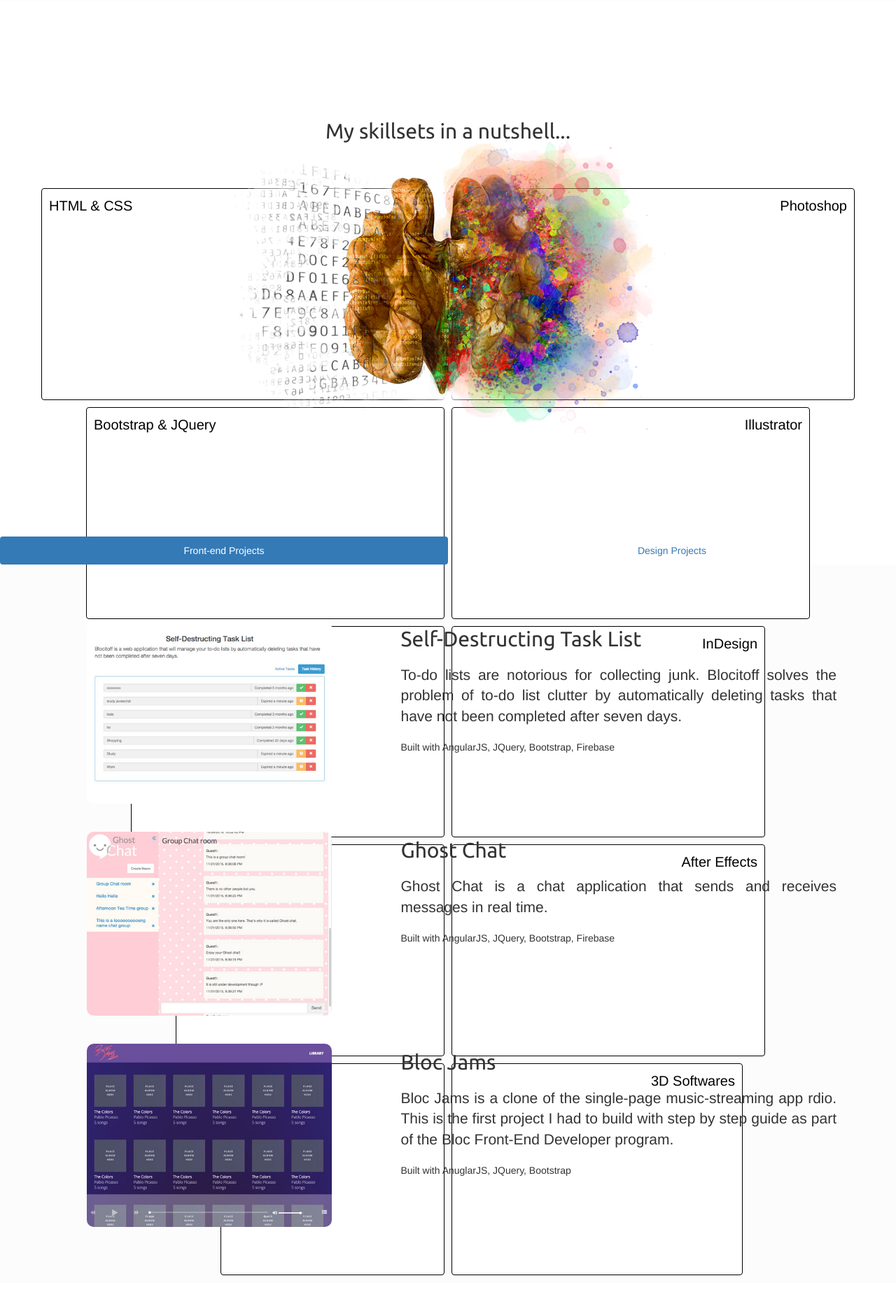
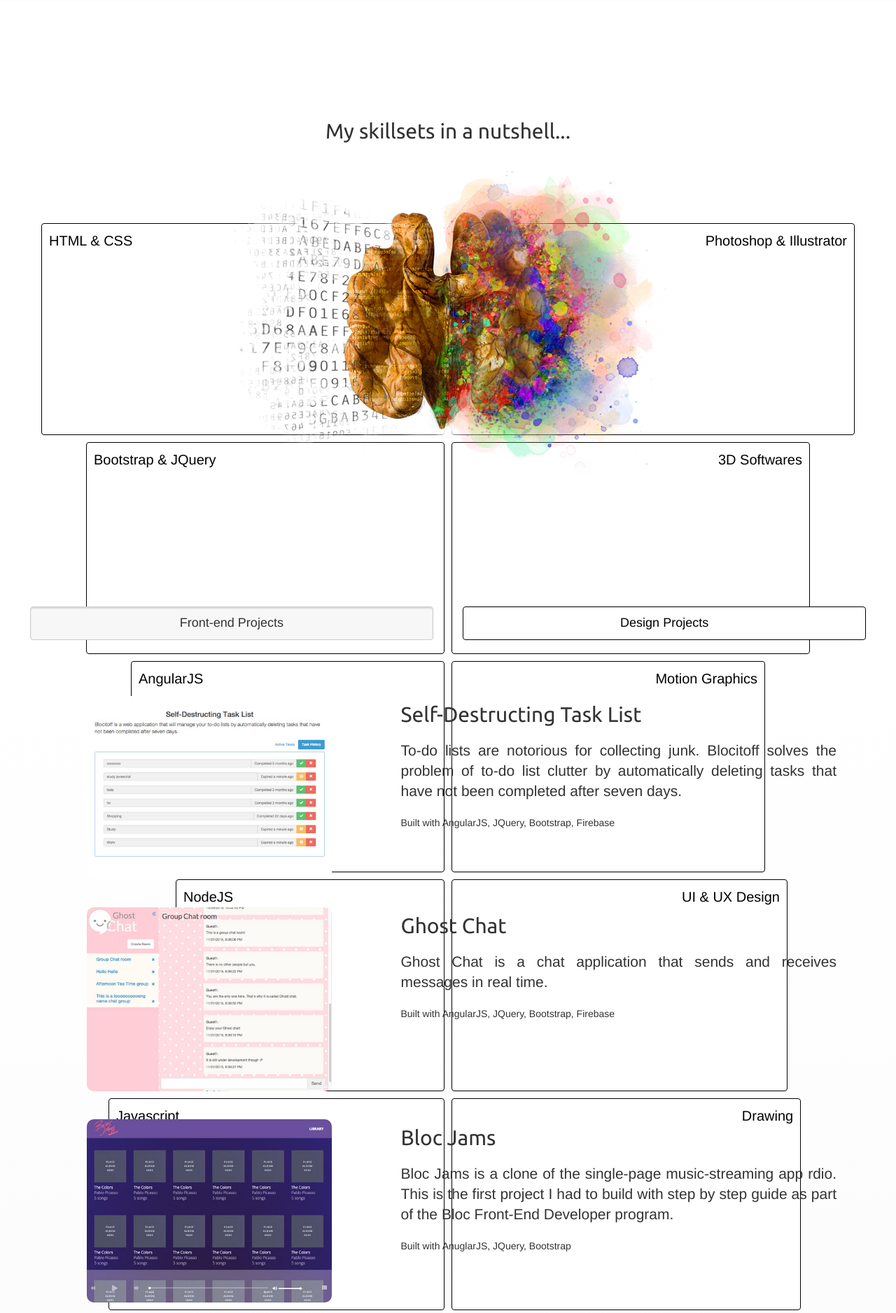
Before and after one commit to oneway101/onewayfirst.com, a PHP site: page / in a window 1280 px wide. Shown: the part 478-2355 px from the top of the page at 70% size. Run offline with PHP 8.4, Linux system fonts and the light colour scheme; data that the repository does not hold is empty; some libraries are stand-ins or nearby versions.

Commit message:
portfolio buttons

```diff
--- a/assets/css/custom.css
+++ b/assets/css/custom.css
@@ -19,13 +19,28 @@ a:hover {
 h1, h2, h3 {
   font-family: 'Ubuntu', sans-serif; }
 
+button:focus {
+  outline: none !important; }
+
 .lead {
   padding-top: 10px; }
 
 .bg-color {
-  background-color: #FCFCFC; }
+  background: #fcfcfc;
+  /* For browsers that do not support gradients */
+  background: -webkit-linear-gradient(top, rgba(253, 253, 253, 0), #fcfcfc);
+  /*Safari 5.1-6*/
+  background: -o-linear-gradient(bottom, rgba(253, 253, 253, 0), #fcfcfc);
+  /*Opera 11.1-12*/
+  background: -moz-linear-gradient(bottom, rgba(253, 253, 253, 0), #fcfcfc);
+  /*Fx 3.6-15*/
+  background: linear-gradient(to bottom, rgba(253, 253, 253, 0), #fcfcfc);
+  /*Standard*/ }
 
 /*navigation bar*/
+.navbar-default {
+  background-color: #fcfcfc; }
+
 /*bio*/
 .profile-photo {
   margin: 25px;
@@ -52,7 +67,7 @@ h1, h2, h3 {
 .skills-wrapper {
   display: flex;
   justify-content: center;
-  padding: 50px 0; }
+  padding: 100px 0; }
 
 .walnut {
   position: absolute;
@@ -86,6 +101,27 @@ h1, h2, h3 {
   .bar span {
     font-size: 20px;
     color: black; }
+
+/*porfolio buttons*/
+.portfolio-btn {
+  text-align: center; }
+
+.btn-default {
+  color: black;
+  padding: 10px;
+  border: 1px solid black;
+  width: 45%;
+  margin: 0 1.5%;
+  font-size: 18px; }
+  .btn-default:hover, .btn-default:focus {
+    background-color: #f7f7f7;
+    border-color: #cccccc; }
+
+.btn-default.active, .btn-default:hover {
+  background-color: #f7f7f7;
+  border-color: #cccccc;
+  -webkit-box-shadow: inset 0 2px 2px rgba(0, 0, 0, 0.125);
+  box-shadow: inset 0 2px 2px rgba(0, 0, 0, 0.125); }
 
 /*Front-end Portfolio*/
 .web-projects-wrapper {
@@ -157,6 +193,9 @@ h1, h2, h3 {
   display: none; }
 
 /*contact form*/
+#contact {
+  padding: 100px 0; }
+
 .form-wrapper {
   width: 60%; }
 
--- a/assets/css/custom.scss
+++ b/assets/css/custom.scss
@@ -4,8 +4,11 @@ $sm: 768px;
 $md: 992px;
 $lg: 1200px;
 
-$bg-color: #FCFCFC;
-$hover-color: #FCFCFC;
+$bg-color: #fcfcfc;
+$btn-bg-active: #f7f7f7;
+$btn-border-active: #cccccc;
+$button-font-size: 18px;
+
 header {
 	height: 50px;
 }
@@ -27,16 +30,25 @@ a:hover {
 h1,h2,h3 {
 	font-family: 'Ubuntu', sans-serif;
 }
+button:focus{
+	outline: none !important;
+}
 .lead {
 	padding-top: 10px;
 	//margin-bottom: 10px;
 }
 .bg-color{
-	background-color: $bg-color;
+	background: $bg-color; /* For browsers that do not support gradients */
+  background: -webkit-linear-gradient(top,rgba(253,253,253,0),$bg-color); /*Safari 5.1-6*/
+  background: -o-linear-gradient(bottom,rgba(253,253,253,0),$bg-color); /*Opera 11.1-12*/
+  background: -moz-linear-gradient(bottom,rgba(253,253,253,0),$bg-color); /*Fx 3.6-15*/
+  background: linear-gradient(to bottom,rgba(253,253,253,0),$bg-color); /*Standard*/
 }
 
 /*navigation bar*/
-
+.navbar-default {
+    background-color: $bg-color;
+}
 /*bio*/
 .bio-wrapper{
 	//background-color: $bg-color;
@@ -69,7 +81,7 @@ h1,h2,h3 {
 .skills-wrapper{
 	display: flex;
 	justify-content: center;
-  padding: 50px 0;
+  padding: 100px 0;
 }
 .walnut{
   position: absolute;
@@ -107,6 +119,28 @@ h1,h2,h3 {
 
 }
 
+/*porfolio buttons*/
+.portfolio-btn{
+	text-align: center;
+}
+.btn-default{
+	color: black;
+	padding: 10px;
+	border: 1px solid black;
+	width: 45%;
+	margin: 0 1.5%;
+	font-size: $button-font-size;
+	&:hover,&:focus{
+		background-color: $btn-bg-active;
+    border-color: $btn-border-active;
+	}
+}
+.btn-default.active, .btn-default:hover{
+	background-color: $btn-bg-active;
+  border-color: $btn-border-active;
+  -webkit-box-shadow: inset 0 2px 2px rgba(0,0,0,.125);
+  box-shadow: inset 0 2px 2px rgba(0,0,0,.125);
+}
 /*Front-end Portfolio*/
 .web-projects-wrapper{
 	padding: 50px 0;
@@ -184,6 +218,9 @@ h1,h2,h3 {
 }
 
 /*contact form*/
+#contact {
+	padding: 100px 0;
+}
 .form-wrapper{
 	width: 60%;
 }
--- a/assets/scripts/main.js
+++ b/assets/scripts/main.js
@@ -1,11 +1,17 @@
+$(document).ready(function(){
+
 $('#webdev-tab').click(function(){
 	$('.web-projects-wrapper').show();
 	$('.design-projects-wrapper').hide();
+  $('#webdev-tab').addClass('active');
+  $('#design-tab').removeClass('active');
 });
 
 $('#design-tab').click(function(){
 	$('.web-projects-wrapper').hide();
 	$('.design-projects-wrapper').show();
+  $('#design-tab').addClass('active');
+  $('#webdev-tab').removeClass('active');
 });
 
 $('#internships').click(function () {
@@ -35,3 +41,4 @@ $("#resume").on('click', function(event) {
     window.location.hash = hash;
   });
 });*/
+});
--- a/index.php
+++ b/index.php
@@ -78,27 +78,27 @@
 		<div class="left-brain">
 			<div class="bar" style="width:90%"><span>HTML & CSS</span></div>
 			<div class="bar" style="width:80%"><span>Bootstrap & JQuery</span></div>
-			<div class="bar" style="width:70%"><span>Javascript</span></div>
-			<div class="bar" style="width:60%"><span>AngularJS</span></div>
-			<div class="bar" style="width:50%"><span>NodeJS</span></div>
+			<div class="bar" style="width:70%"><span>AngularJS</span></div>
+			<div class="bar" style="width:60%"><span>NodeJS</span></div>
+			<div class="bar" style="width:75%"><span>Javascript</span></div>
 		</div>
 		<div class="walnut">
 			<img src="assets/img/walnut-brain.png">
 		</div>
 		<div class="right-brain">
-			<div class="bar" style="width:90%"><span>Photoshop</span></div>
-			<div class="bar" style="width:80%"><span>Illustrator</span></div>
-			<div class="bar" style="width:70%"><span>InDesign</span></div>
-			<div class="bar" style="width:70%"><span>After Effects</span></div>
-			<div class="bar" style="width:65%"><span>3D Softwares</span></div>
+			<div class="bar" style="width:90%"><span>Photoshop & Illustrator</span></div>
+			<div class="bar" style="width:80%"><span>3D Softwares</span></div>
+			<div class="bar" style="width:70%"><span>Motion Graphics</span></div>
+			<div class="bar" style="width:75%"><span>UI & UX Design</span></div>
+			<div class="bar" style="width:78%"><span>Drawing</span></div>
 		</div>
 	</div>
 </section>
 <!-- PORTFOLIO -->
-<ul class="nav nav-pills nav-justified">
-	<li role="presentation" class="active" id="webdev-tab"><a href="#code" data-toggle="tab">Front-end Projects</a></li>
-	<li role="presentation" id="design-tab" data-toggle="tab"><a href="#design">Design Projects</a></li>
-</ul>
+<div class="portfolio-btn">
+	<button class="btn btn-default active" id="webdev-tab">Front-end Projects</button>
+	<button class="btn btn-default" id="design-tab">Design Projects</button>
+</div>
 <section id="portfolio" class="bg-color" >
 	<div class="container web-projects-wrapper">
 		<div class="row web-project clearfix">
@@ -190,7 +190,7 @@
 		</div><!-- .container -->
 	</div>
 </section>
-<section id="contact">
+<section id="contact" class="bg-color">
 	<div class="container form-wrapper">
 		<h2 class="text-center">I'd love to hear from you, feel free to get in touch.</h2>
 		<br>
```
Also changed, not shown: 1 other file.
